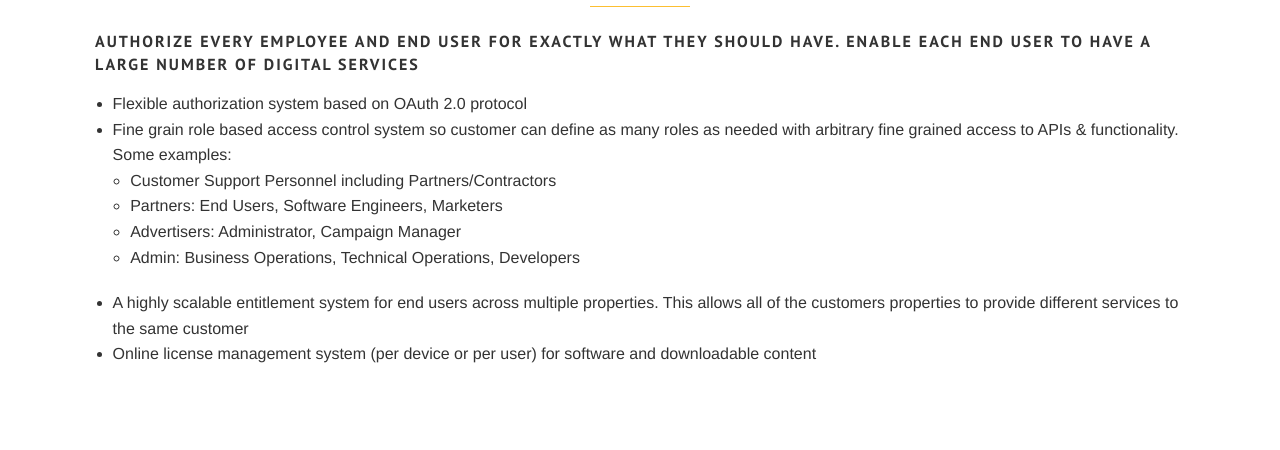
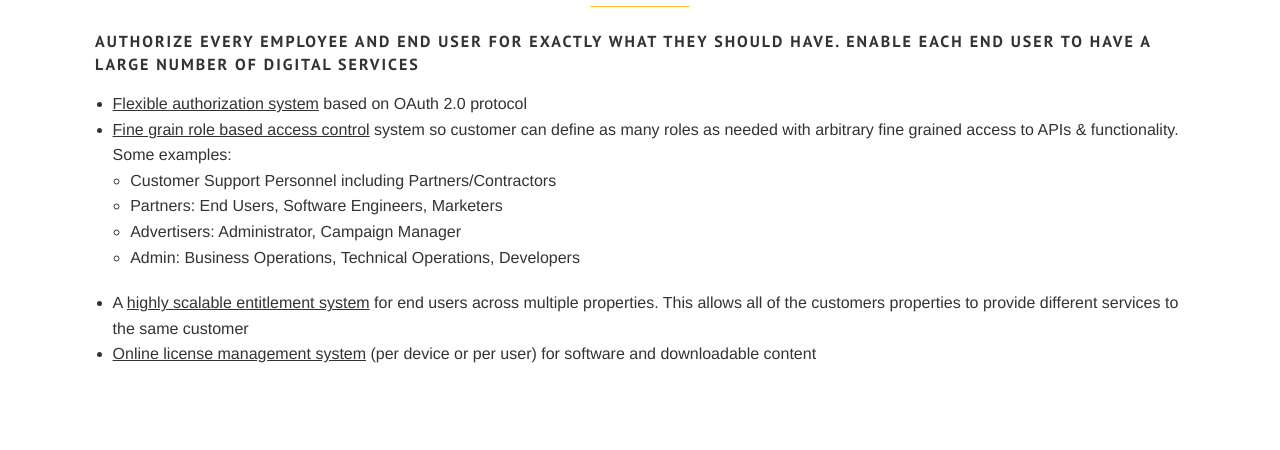
Before and after one commit to jrgallelli/jrgallelli.github.io, a Jekyll site: the page built from services.html, in a window 1280 px wide and 900 px high, scrolled down 1456 px. Shown: the part 165-615 px from the top of the window. Built offline with Jekyll 4.4.1, drawn with Linux system fonts in a browser that asks for light colours; some web fonts are replaced; Markdown is read by kramdown in place of the engine named in the settings.

```diff
--- a/services.html
+++ b/services.html
@@ -48,16 +48,16 @@ section_id: services
     <div class='medium-12 large-12 columns'>
 <H4>Authorize every employee and end user for exactly what they should have. Enable each end user to have a large number of digital services</H4>
 <ul>
-<li>Flexible authorization system based on OAuth 2.0 protocol</li>
-<li>Fine grain role based access control system so customer can define as many roles as needed with arbitrary fine grained access to APIs & functionality. Some examples:</li>
+<li><u>Flexible authorization system</u> based on OAuth 2.0 protocol</li>
+<li><u>Fine grain role based access control</u> system so customer can define as many roles as needed with arbitrary fine grained access to APIs & functionality. Some examples:</li>
   <ul>
   <li>Customer Support Personnel including Partners/Contractors</li>
   <li>Partners: End Users, Software Engineers, Marketers</li>
   <li>Advertisers: Administrator, Campaign Manager</li>
   <li>Admin: Business Operations, Technical Operations, Developers</li>
   </ul>
-<li>A highly scalable entitlement system for end users across multiple properties. This allows all of the customers properties to provide different services to the same customer</li>
-<li>Online license management system (per device or per user) for software and downloadable content</li>
+<li>A <u>highly scalable entitlement system</u> for end users across multiple properties. This allows all of the customers properties to provide different services to the same customer</li>
+<li><u>Online license management system</u> (per device or per user) for software and downloadable content</li>
 </ul>
 
     </div>
```
